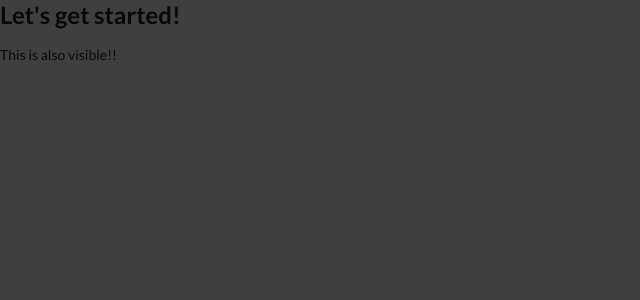
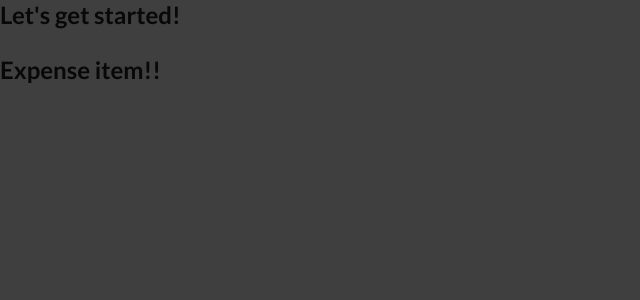
Before and after one commit to flash-of-genius/maximProject1, a JavaScript app: page / in a window 1280 px wide. Shown: the top 300 px of the page, without its empty margins (0-640 px from the left). Built offline with nearby package versions, Linux system fonts and the light colour scheme.

Commit message:
009 Building a First Custom Component

```diff
--- a/src/App.js
+++ b/src/App.js
@@ -1,8 +1,10 @@
+import ExpenseItem from "./components/ExpenseItem";
+
 function App() {
   return (
     <div>
       <h2>Let's get started!</h2>
-      <p>This is also visible!!</p>
+      <ExpenseItem></ExpenseItem>
     </div>
   );
 }
--- /dev/null
+++ b/src/components/ExpenseItem.js
@@ -0,0 +1,5 @@
+function ExpenseItem() {
+  return <h2> Expense item!!</h2>;
+}
+
+export default ExpenseItem;
```
